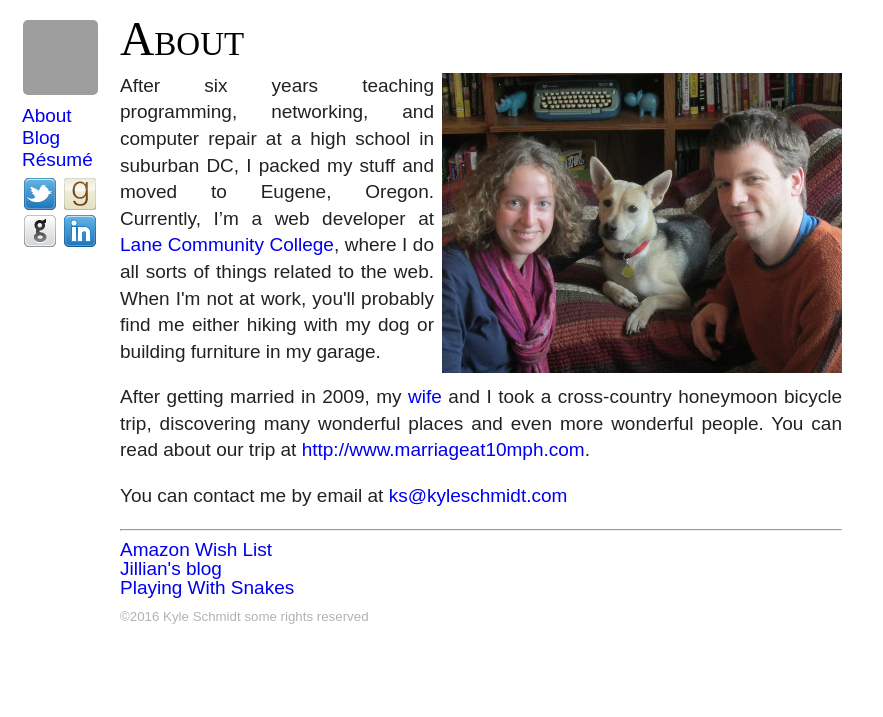
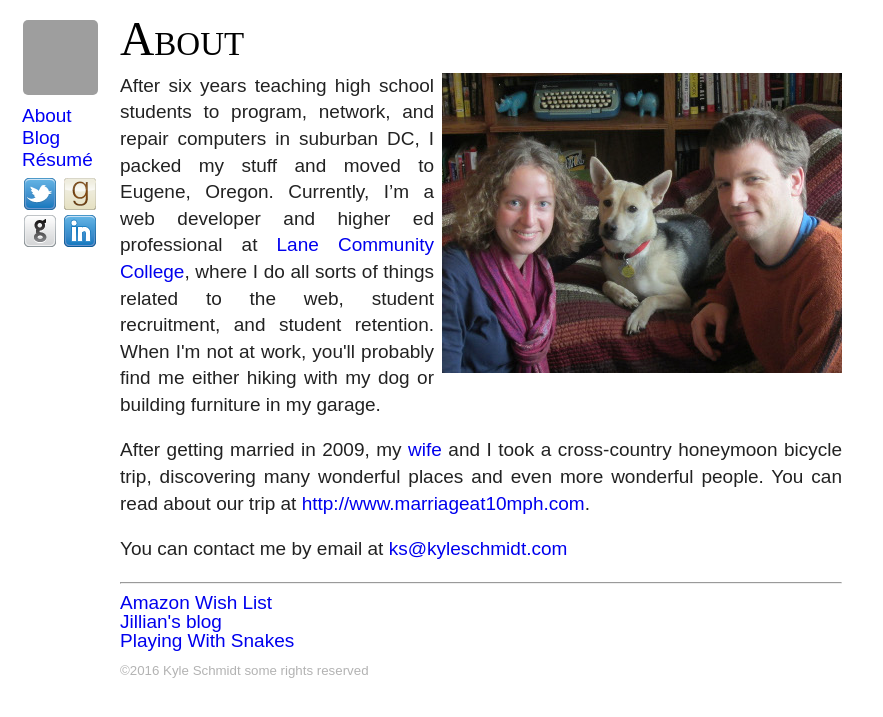
Before and after one commit to krschmidt/krschmidt.github.com, a Jekyll site: the page built from about.html, in a window 1280 px wide, cut to the strip 0-717 px from the top of the page. Shown: the whole strip, without its empty margins (0-883 px from the left). Built offline with Jekyll 4.4.1, drawn with Linux system fonts in a browser that asks for light colours; nearby versions of some CDN libraries; some web fonts are replaced; grey boxes are pictures that could not be loaded.

```diff
--- a/about.html
+++ b/about.html
@@ -5,7 +5,7 @@
 ---
 
 <img src="/img/threeofus.jpg" class="right" style="margin: 0 0 8px 8px" alt="Picture of Jillian, Kyle, and their dog Karou">
-<p>After six years teaching programming, networking, and computer repair at a high school in suburban DC, I packed my stuff and moved to Eugene, Oregon. Currently, I’m a web developer at <a href="http://www.lanecc.edu">Lane Community College</a>, where I do all sorts of things related to the web. When I'm not at work, you'll probably find me either hiking with my dog or building furniture in my garage.</p>
+<p>After six years teaching high school students to program, network, and repair computers in suburban DC, I packed my stuff and moved to Eugene, Oregon. Currently, I’m a web developer and higher ed professional at <a href="http://www.lanecc.edu">Lane Community College</a>, where I do all sorts of things related to the web, student recruitment, and student retention. When I'm not at work, you'll probably find me either hiking with my dog or building furniture in my garage.</p>
 <p>After getting married in 2009, my <a href="http://jillianschmidt.com">wife</a> and I took a cross-country honeymoon bicycle trip, discovering many wonderful places and even more wonderful people. You can read about our trip at <a href="http://www.marriageat10mph.com">http://www.marriageat10mph.com</a>.</p>
 <p>You can contact me by email at <a href="mailto:ks@kyleschmidt.com">ks@kyleschmidt.com</a></p>
 <hr>
```
